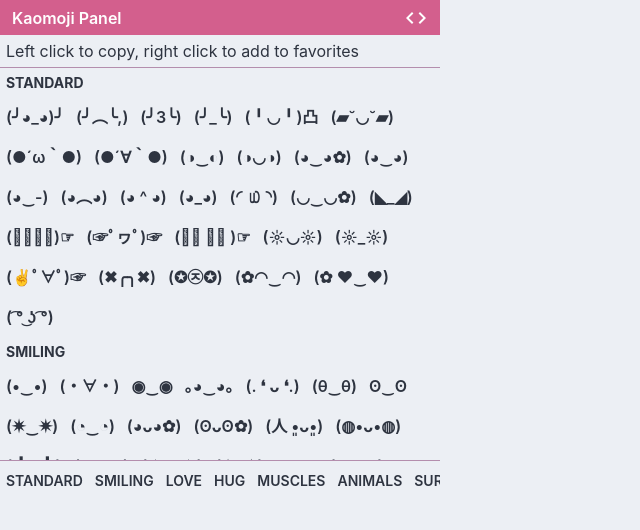
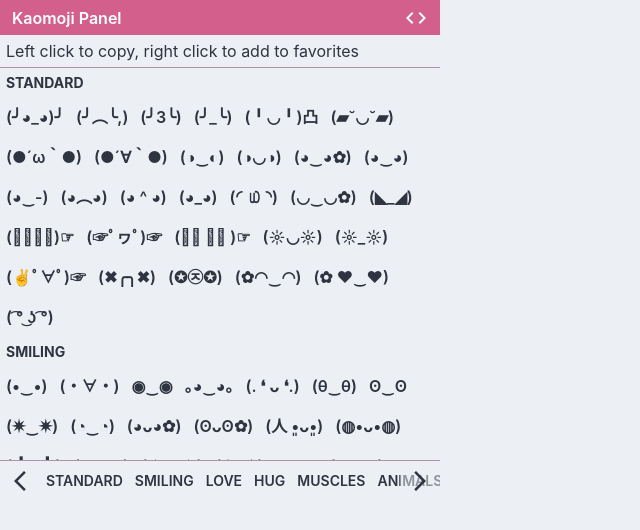
Before and after one commit to mayudev/kaomoji-panel, a React (Create React App) app: page / in a window 1280 px wide. Shown: the top 530 px of the page, without its empty margins (0-640 px from the left). Built offline with nearby package versions, Linux system fonts and the light colour scheme.

Commit message:
feat: add navigation arrows

```diff
--- a/src/components/Header.tsx
+++ b/src/components/Header.tsx
@@ -1,6 +1,6 @@
 import * as React from "react";
 import "../styles/header.scss";
-import code from "../code.svg";
+import code from "../assets/code.svg";
 
 function Header() {
   return (
--- a/src/components/Navigation.tsx
+++ b/src/components/Navigation.tsx
@@ -6,13 +6,49 @@ type Props = {
 
 function Navigation(props: Props) {
   return (
+    <div className="Navigation__container">
       <nav className="Navigation">
+        <div className="Navigation__handle Navigation__handle--left">
+          {/* Material Icons arrow_back_ios_new */}
+          <svg
+            xmlns="http://www.w3.org/2000/svg"
+            enable-background="new 0 0 24 24"
+            height="24px"
+            viewBox="0 0 24 24"
+            width="24px"
+            fill="currentColor"
+          >
+            <rect fill="none" height="24" width="24" />
+            <g>
+              <polygon points="17.77,3.77 16,2 6,12 16,22 17.77,20.23 9.54,12" />
+            </g>
+          </svg>
+        </div>
+        <div className="Navigation__handle Navigation__handle--right">
+          {/* Material Icons arrow_forward_ios */}
+          <svg
+            xmlns="http://www.w3.org/2000/svg"
+            enable-background="new 0 0 24 24"
+            height="24px"
+            viewBox="0 0 24 24"
+            width="24px"
+            fill="currentColor"
+          >
+            <g>
+              <path d="M0,0h24v24H0V0z" fill="none" />
+            </g>
+            <g>
+              <polygon points="6.23,20.23 8,22 18,12 8,2 6.23,3.77 14.46,12" />
+            </g>
+          </svg>
+        </div>
         {props.groupNames.map((group) => (
           <a href={"#" + group} key={group} className="Link">
             {group}
           </a>
         ))}
       </nav>
+    </div>
   );
 }
 
--- a/src/styles/_colors.scss
+++ b/src/styles/_colors.scss
@@ -21,4 +21,8 @@
     --text-elevated: #b48ead;
     --text-primary: #eceff4;
   }
+
+  .Icon {
+    filter: invert(100%);
+  }
 }
--- a/src/styles/navigation.scss
+++ b/src/styles/navigation.scss
@@ -10,8 +10,49 @@
   min-height: 40px;
   display: flex;
   align-items: center;
+  border-top: 1px solid var(--color-border);
 
-  border-top: 1px solid var(--color-border);
+  padding: 0 40px;
+}
+
+.Navigation__container {
+  position: relative;
+}
+
+.Navigation__handle {
+  display: flex;
+  align-items: center;
+  position: absolute;
+
+  padding: 0 8px;
+  top: 0;
+  bottom: 0;
+  margin-top: 1px;
+  cursor: pointer;
+
+  background: rgba(236, 239, 244, 0.5);
+
+  svg {
+    transition: fill 0.2s;
+  }
+
+  &:hover svg {
+    fill: var(--color-border);
+  }
+}
+
+@media (prefers-color-scheme: dark) {
+  .Navigation__handle {
+    background: rgba(47, 53, 65, 0.5);
+  }
+}
+
+.Navigation__handle--left {
+  left: 0;
+}
+
+.Navigation__handle--right {
+  right: 0;
 }
 
 .Link {
```
Also changed, not shown: src/assets/code.svg (renamed from src/code.svg). Lines whose indentation alone changed are shown as unchanged.
